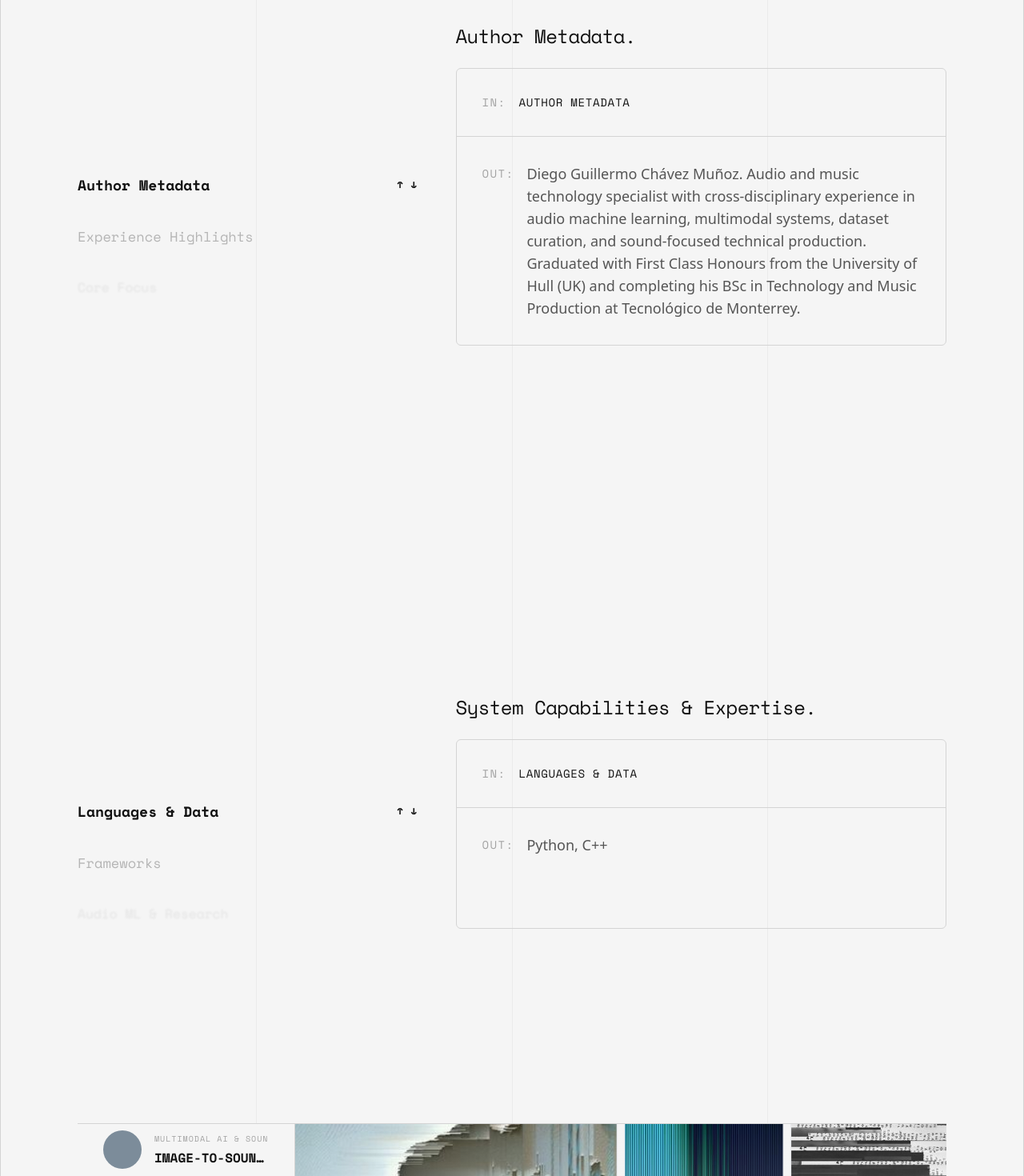
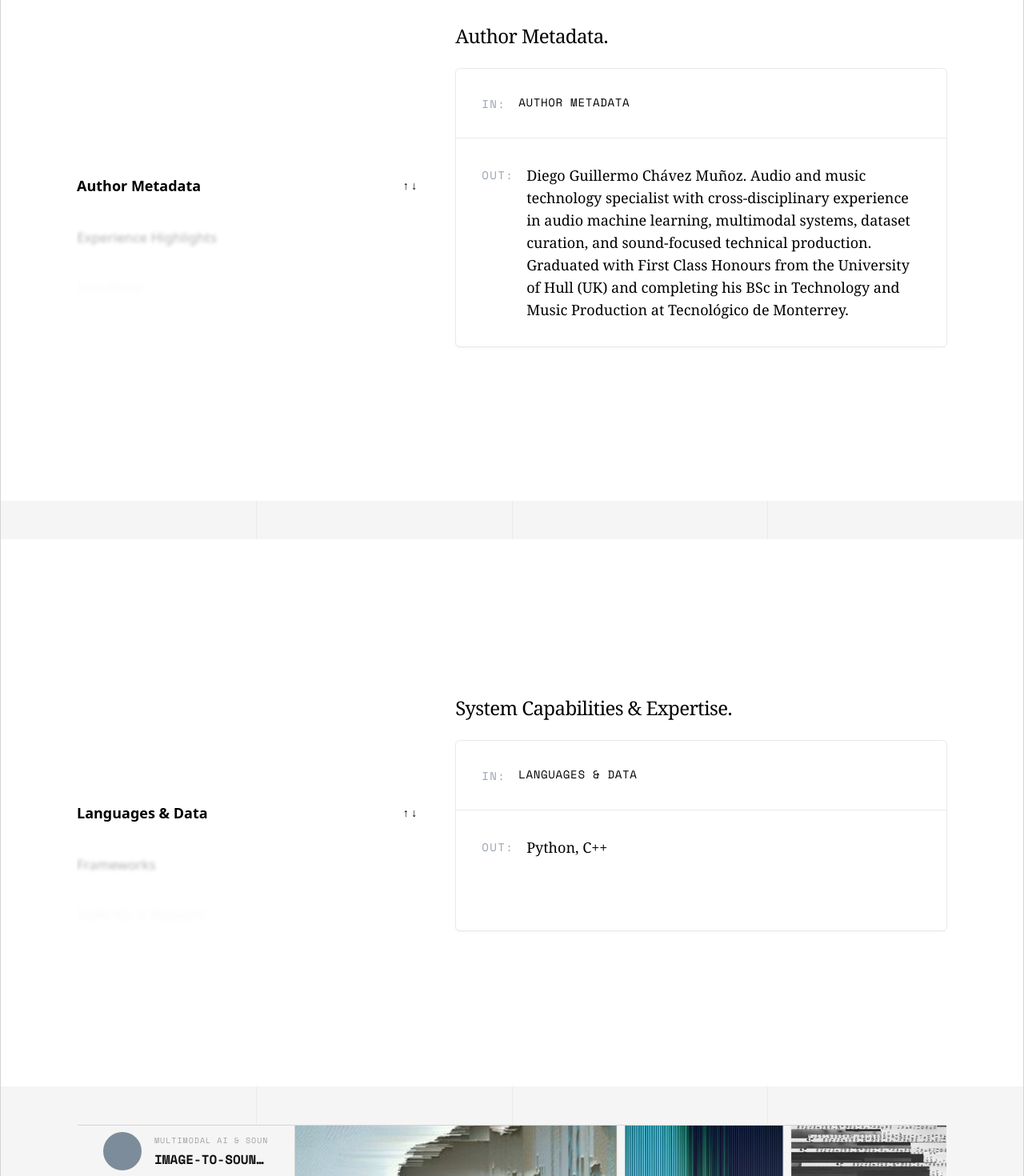
Before and after one commit to DIEGOGCHM/Portfolio_Diego_Chavez_ML_DSP_ENG, a Next.js app: page / in a window 1280 px wide. Shown: the part 2660-4130 px from the top of the page at 80% size. Built offline with nearby package versions, Linux system fonts and the light colour scheme.

Commit message:
feat: Implement precise physics, auto-height layout, wheel mechanics, and full-bleed white background for roulette sections

```diff
--- a/src/components/About.tsx
+++ b/src/components/About.tsx
@@ -1,6 +1,6 @@
 "use client";
 
-import React, { useState } from "react";
+import React, { useState, useRef, useEffect } from "react";
 import { motion, AnimatePresence } from "framer-motion";
 
 const aboutData = [
@@ -26,6 +26,7 @@ export default function About() {
   const [activeIndex, setActiveIndex] = useState(0);
   const [displayIndex, setDisplayIndex] = useState(0);
   const [isChanging, setIsChanging] = useState(false);
+  const wheelTimeout = useRef<NodeJS.Timeout | null>(null);
 
   const handleSelect = (idx: number) => {
     if (idx === activeIndex) return;
@@ -37,50 +38,82 @@ export default function About() {
     }, 200);
   };
 
+  const handleWheel = (e: React.WheelEvent) => {
+    if (wheelTimeout.current) return;
+    if (e.deltaY > 10) {
+      handleSelect(Math.min(aboutData.length - 1, activeIndex + 1));
+    } else if (e.deltaY < -10) {
+      handleSelect(Math.max(0, activeIndex - 1));
+    }
+    wheelTimeout.current = setTimeout(() => { wheelTimeout.current = null; }, 400);
+  };
+
   const itemHeight = 64;
 
+  const itemVariants = {
+    active: { opacity: 1, filter: "blur(0px)", color: "#000000", fontWeight: 700, scale: 1 },
+    next1: { opacity: 0.5, filter: "blur(2px)", color: "#666666", fontWeight: 500, scale: 0.95 },
+    next2: { opacity: 0.2, filter: "blur(4px)", color: "#AAAAAA", fontWeight: 400, scale: 0.9 },
+    hidden: { opacity: 0, filter: "blur(8px)", scale: 0.8 }
+  };
+
   return (
-    <section id="about" className="w-full bg-transparent text-white_clinical py-32 md:py-48">
+    <section
+      id="about"
+      className="w-screen relative left-1/2 -translate-x-1/2 bg-white text-black py-32 md:py-48 px-6 md:px-12 xl:px-24 overflow-hidden"
+    >
       <div className="grid grid-cols-12 gap-12 max-w-6xl mx-auto">
 
         {/* Left Menu: Scrolling List */}
-        <div className="col-span-12 md:col-span-5 flex flex-col justify-center">
-          <div className="relative h-[300px] w-full overflow-visible pointer-events-none">
+        <div
+          className="col-span-12 md:col-span-5 flex flex-col justify-center"
+          onWheel={handleWheel}
+        >
+          <div
+            className="relative h-[300px] w-full"
+            style={{ maskImage: "linear-gradient(to bottom, transparent, black 15%, black 85%, transparent)", WebkitMaskImage: "linear-gradient(to bottom, transparent, black 15%, black 85%, transparent)" }}
+          >
             <motion.div
-              className="absolute w-full pointer-events-auto"
+              className="absolute w-full"
               initial={false}
               animate={{ y: `calc(150px - ${activeIndex * itemHeight}px - ${itemHeight / 2}px)` }}
-              transition={{ type: "spring", stiffness: 250, damping: 30 }}
+              transition={{ type: "spring", stiffness: 200, damping: 25 }}
             >
               {aboutData.map((item, idx) => {
                 const distance = Math.abs(idx - activeIndex);
-
-                let styleClass = "opacity-100 scale-100 font-bold text-white_clinical";
-                if (distance === 1) styleClass = "opacity-40 scale-95 text-white_faded font-medium";
-                if (distance === 2) styleClass = "opacity-20 scale-90 text-gray_signal blur-[1px]";
-                if (distance > 2) styleClass = "opacity-0 scale-90 text-gray_signal blur-[2px] pointer-events-none";
+                let state = "hidden";
+                if (distance === 0) state = "active";
+                else if (distance === 1) state = "next1";
+                else if (distance === 2) state = "next2";
 
                 const isActive = idx === activeIndex;
 
                 return (
-                  <div
+                  <motion.div
                     key={idx}
                     onClick={() => handleSelect(idx)}
-                    className={`h-[64px] cursor-pointer transition-all duration-500 ease-out flex items-center justify-between group origin-left ${styleClass}`}
+                    variants={itemVariants}
+                    initial={false}
+                    animate={state}
+                    transition={{ type: "spring", stiffness: 200, damping: 25 }}
+                    className="h-[64px] cursor-pointer flex items-center justify-between group origin-left"
                   >
-                    <h3 className={`text-base md:text-lg transition-colors font-mono`}>
+                    <h3 className="text-base md:text-lg font-sans">
                       {item.q}
                     </h3>
+                    <AnimatePresence>
                       {isActive && (
                         <motion.span
-                        initial={{ opacity: 0, x: -10 }}
-                        animate={{ opacity: 1, x: 0 }}
-                        className="text-white_clinical font-mono font-black text-sm ml-4"
+                          initial={{ opacity: 0 }}
+                          animate={{ opacity: 1 }}
+                          exit={{ opacity: 0 }}
+                          className="text-black font-sans font-black text-sm ml-4"
                         >
                           ↑ ↓
                         </motion.span>
                       )}
-                  </div>
+                    </AnimatePresence>
+                  </motion.div>
                 );
               })}
             </motion.div>
@@ -89,38 +122,50 @@ export default function About() {
 
         {/* Right Side: Terminal Window Style */}
         <div className="col-span-12 md:col-span-7 flex flex-col justify-center">
-          <h2 className="text-xl md:text-2xl text-white_clinical mb-6 font-mono tracking-tight">Author Metadata.</h2>
+          <h2 className="text-xl md:text-2xl text-black mb-6 font-serif tracking-tight">Author Metadata.</h2>
 
-          <div className="flex flex-col bg-black_core/50 border border-gray_interference rounded-md overflow-hidden">
+          <motion.div
+            layout
+            className="flex flex-col bg-white border border-[#EAEAEA] rounded-md shadow-sm overflow-hidden"
+            transition={{ type: "spring", stiffness: 300, damping: 30 }}
+          >
             {/* IN Section */}
-            <div className="flex gap-4 border-b border-gray_interference p-6 md:p-8">
-               <span className="text-gray_signal font-mono text-sm tracking-widest">IN:</span>
-               <span className="uppercase text-white_clinical font-mono text-sm tracking-wider">
+            <div className="flex gap-4 border-b border-[#EAEAEA] p-6 md:p-8">
+               <span className="text-gray-400 font-mono text-sm tracking-widest mt-0.5">IN:</span>
+               <AnimatePresence mode="wait">
+                 <motion.span
+                   key={activeIndex}
+                   initial={{ opacity: 0 }}
+                   animate={{ opacity: 1 }}
+                   exit={{ opacity: 0, transition: { duration: 0.1 } }}
+                   className="uppercase text-black font-mono text-sm tracking-wider"
+                 >
                    {aboutData[activeIndex].q}
-               </span>
+                 </motion.span>
+               </AnimatePresence>
             </div>
 
             {/* OUT Section */}
-            <div className="flex gap-4 p-6 md:p-8 min-h-[150px]">
-               <span className="text-gray_signal font-mono text-sm tracking-widest mt-1">OUT:</span>
+            <motion.div layout className="flex gap-4 p-6 md:p-8 min-h-[150px]">
+               <span className="text-gray-400 font-mono text-sm tracking-widest mt-1">OUT:</span>
                <div className="flex-1">
                  <AnimatePresence mode="wait">
                    {!isChanging && (
                      <motion.span
                        key={displayIndex}
-                       initial={{ opacity: 0, y: 5 }}
-                       animate={{ opacity: 1, y: 0 }}
+                       initial={{ opacity: 0 }}
+                       animate={{ opacity: 1 }}
                        exit={{ opacity: 0, transition: { duration: 0.1 } }}
                        transition={{ duration: 0.3 }}
-                       className="font-sans text-white_faded leading-relaxed text-base md:text-lg inline-block"
+                       className="font-serif text-black leading-relaxed text-base md:text-lg inline-block"
                      >
                        {aboutData[displayIndex].a}
                      </motion.span>
                    )}
                  </AnimatePresence>
                </div>
-            </div>
-          </div>
+            </motion.div>
+          </motion.div>
         </div>
 
       </div>
--- a/src/components/Skills.tsx
+++ b/src/components/Skills.tsx
@@ -1,6 +1,6 @@
 "use client";
 
-import React, { useState } from "react";
+import React, { useState, useRef } from "react";
 import { motion, AnimatePresence } from "framer-motion";
 
 const skillsData = [
@@ -42,6 +42,7 @@ export default function Skills() {
   const [activeIndex, setActiveIndex] = useState(0);
   const [displayIndex, setDisplayIndex] = useState(0);
   const [isChanging, setIsChanging] = useState(false);
+  const wheelTimeout = useRef<NodeJS.Timeout | null>(null);
 
   const handleSelect = (idx: number) => {
     if (idx === activeIndex) return;
@@ -53,50 +54,82 @@ export default function Skills() {
     }, 200);
   };
 
+  const handleWheel = (e: React.WheelEvent) => {
+    if (wheelTimeout.current) return;
+    if (e.deltaY > 10) {
+      handleSelect(Math.min(skillsData.length - 1, activeIndex + 1));
+    } else if (e.deltaY < -10) {
+      handleSelect(Math.max(0, activeIndex - 1));
+    }
+    wheelTimeout.current = setTimeout(() => { wheelTimeout.current = null; }, 400);
+  };
+
   const itemHeight = 64;
 
+  const itemVariants = {
+    active: { opacity: 1, filter: "blur(0px)", color: "#000000", fontWeight: 700, scale: 1 },
+    next1: { opacity: 0.5, filter: "blur(2px)", color: "#666666", fontWeight: 500, scale: 0.95 },
+    next2: { opacity: 0.2, filter: "blur(4px)", color: "#AAAAAA", fontWeight: 400, scale: 0.9 },
+    hidden: { opacity: 0, filter: "blur(8px)", scale: 0.8 }
+  };
+
   return (
-    <section id="skills" className="w-full bg-transparent text-white_clinical py-32 md:py-48">
+    <section
+      id="skills"
+      className="w-screen relative left-1/2 -translate-x-1/2 bg-white text-black py-32 md:py-48 px-6 md:px-12 xl:px-24 overflow-hidden"
+    >
       <div className="grid grid-cols-12 gap-12 max-w-6xl mx-auto">
 
         {/* Left Menu: Scrolling List */}
-        <div className="col-span-12 md:col-span-5 flex flex-col justify-center">
-          <div className="relative h-[300px] w-full overflow-visible pointer-events-none">
+        <div
+          className="col-span-12 md:col-span-5 flex flex-col justify-center"
+          onWheel={handleWheel}
+        >
+          <div
+            className="relative h-[300px] w-full"
+            style={{ maskImage: "linear-gradient(to bottom, transparent, black 15%, black 85%, transparent)", WebkitMaskImage: "linear-gradient(to bottom, transparent, black 15%, black 85%, transparent)" }}
+          >
             <motion.div
-              className="absolute w-full pointer-events-auto"
+              className="absolute w-full"
               initial={false}
               animate={{ y: `calc(150px - ${activeIndex * itemHeight}px - ${itemHeight / 2}px)` }}
-              transition={{ type: "spring", stiffness: 250, damping: 30 }}
+              transition={{ type: "spring", stiffness: 200, damping: 25 }}
             >
               {skillsData.map((item, idx) => {
                 const distance = Math.abs(idx - activeIndex);
-
-                let styleClass = "opacity-100 scale-100 font-bold text-white_clinical";
-                if (distance === 1) styleClass = "opacity-40 scale-95 text-white_faded font-medium";
-                if (distance === 2) styleClass = "opacity-20 scale-90 text-gray_signal blur-[1px]";
-                if (distance > 2) styleClass = "opacity-0 scale-90 text-gray_signal blur-[2px] pointer-events-none";
+                let state = "hidden";
+                if (distance === 0) state = "active";
+                else if (distance === 1) state = "next1";
+                else if (distance === 2) state = "next2";
 
                 const isActive = idx === activeIndex;
 
                 return (
-                  <div
+                  <motion.div
                     key={idx}
                     onClick={() => handleSelect(idx)}
-                    className={`h-[64px] cursor-pointer transition-all duration-500 ease-out flex items-center justify-between group origin-left ${styleClass}`}
+                    variants={itemVariants}
+                    initial={false}
+                    animate={state}
+                    transition={{ type: "spring", stiffness: 200, damping: 25 }}
+                    className="h-[64px] cursor-pointer flex items-center justify-between group origin-left"
                   >
-                    <h3 className={`text-base md:text-lg transition-colors font-mono`}>
+                    <h3 className="text-base md:text-lg font-sans">
                       {item.q}
                     </h3>
+                    <AnimatePresence>
                       {isActive && (
                         <motion.span
-                        initial={{ opacity: 0, x: -10 }}
-                        animate={{ opacity: 1, x: 0 }}
-                        className="text-white_clinical font-mono font-black text-sm ml-4"
+                          initial={{ opacity: 0 }}
+                          animate={{ opacity: 1 }}
+                          exit={{ opacity: 0 }}
+                          className="text-black font-sans font-black text-sm ml-4"
                         >
                           ↑ ↓
                         </motion.span>
                       )}
-                  </div>
+                    </AnimatePresence>
+                  </motion.div>
                 );
               })}
             </motion.div>
@@ -105,38 +138,50 @@ export default function Skills() {
 
         {/* Right Side: Terminal Window Style */}
         <div className="col-span-12 md:col-span-7 flex flex-col justify-center">
-          <h2 className="text-xl md:text-2xl text-white_clinical mb-6 font-mono tracking-tight">System Capabilities & Expertise.</h2>
+          <h2 className="text-xl md:text-2xl text-black mb-6 font-serif tracking-tight">System Capabilities & Expertise.</h2>
 
-          <div className="flex flex-col bg-black_core/50 border border-gray_interference rounded-md overflow-hidden">
+          <motion.div
+            layout
+            className="flex flex-col bg-white border border-[#EAEAEA] rounded-md shadow-sm overflow-hidden"
+            transition={{ type: "spring", stiffness: 300, damping: 30 }}
+          >
             {/* IN Section */}
-            <div className="flex gap-4 border-b border-gray_interference p-6 md:p-8">
-               <span className="text-gray_signal font-mono text-sm tracking-widest">IN:</span>
-               <span className="uppercase text-white_clinical font-mono text-sm tracking-wider">
+            <div className="flex gap-4 border-b border-[#EAEAEA] p-6 md:p-8">
+               <span className="text-gray-400 font-mono text-sm tracking-widest mt-0.5">IN:</span>
+               <AnimatePresence mode="wait">
+                 <motion.span
+                   key={activeIndex}
+                   initial={{ opacity: 0 }}
+                   animate={{ opacity: 1 }}
+                   exit={{ opacity: 0, transition: { duration: 0.1 } }}
+                   className="uppercase text-black font-mono text-sm tracking-wider"
+                 >
                    {skillsData[activeIndex].q}
-               </span>
+                 </motion.span>
+               </AnimatePresence>
             </div>
 
             {/* OUT Section */}
-            <div className="flex gap-4 p-6 md:p-8 min-h-[150px]">
-               <span className="text-gray_signal font-mono text-sm tracking-widest mt-1">OUT:</span>
+            <motion.div layout className="flex gap-4 p-6 md:p-8 min-h-[150px]">
+               <span className="text-gray-400 font-mono text-sm tracking-widest mt-1">OUT:</span>
                <div className="flex-1">
                  <AnimatePresence mode="wait">
                    {!isChanging && (
                      <motion.span
                        key={displayIndex}
-                       initial={{ opacity: 0, y: 5 }}
-                       animate={{ opacity: 1, y: 0 }}
+                       initial={{ opacity: 0 }}
+                       animate={{ opacity: 1 }}
                        exit={{ opacity: 0, transition: { duration: 0.1 } }}
                        transition={{ duration: 0.3 }}
-                       className="font-sans text-white_faded leading-relaxed text-base md:text-lg inline-block"
+                       className="font-serif text-black leading-relaxed text-base md:text-lg inline-block"
                      >
                        {skillsData[displayIndex].a}
                      </motion.span>
                    )}
                  </AnimatePresence>
                </div>
-            </div>
-          </div>
+            </motion.div>
+          </motion.div>
         </div>
 
       </div>
```
Lines whose indentation alone changed are shown as unchanged.
